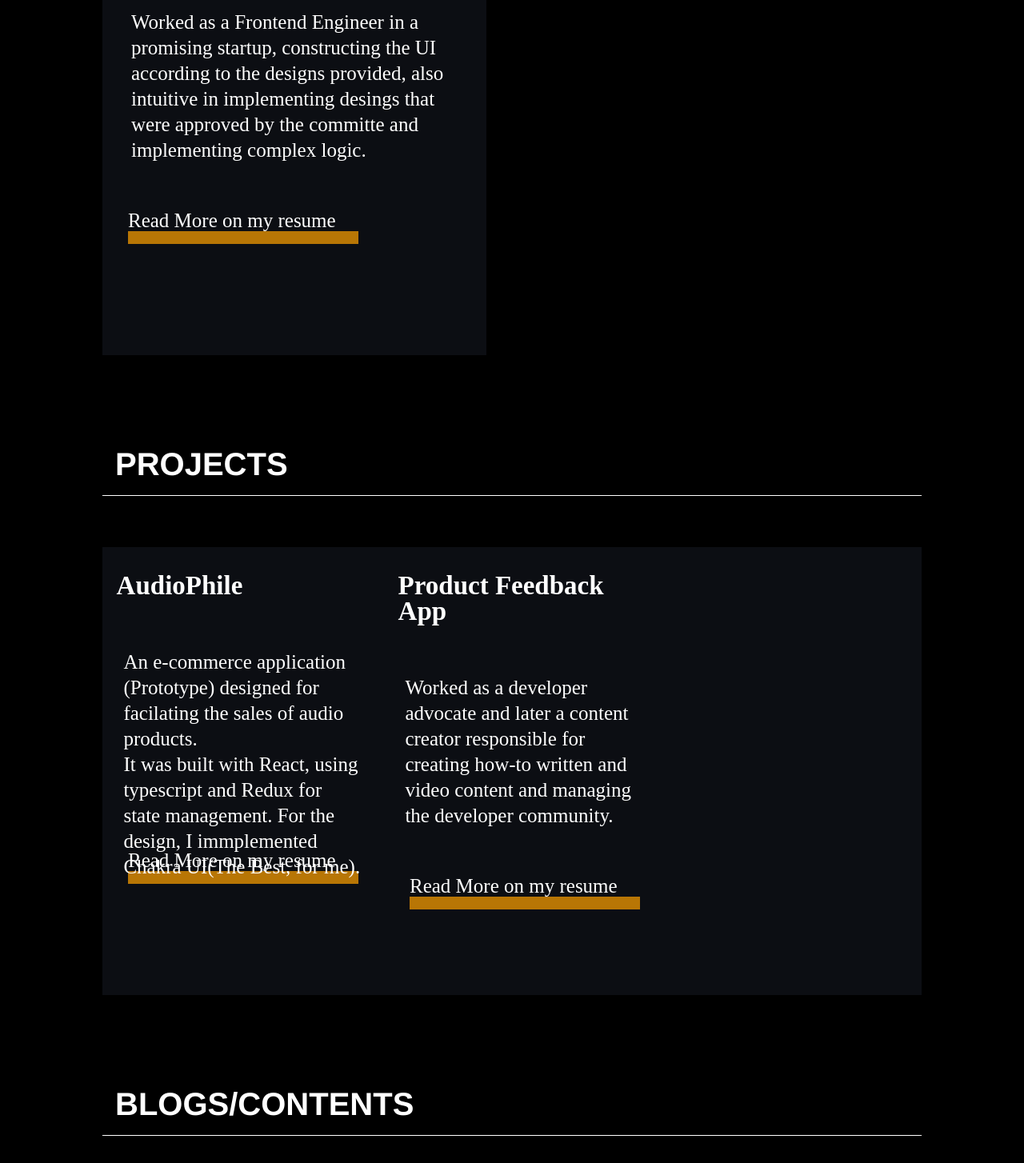
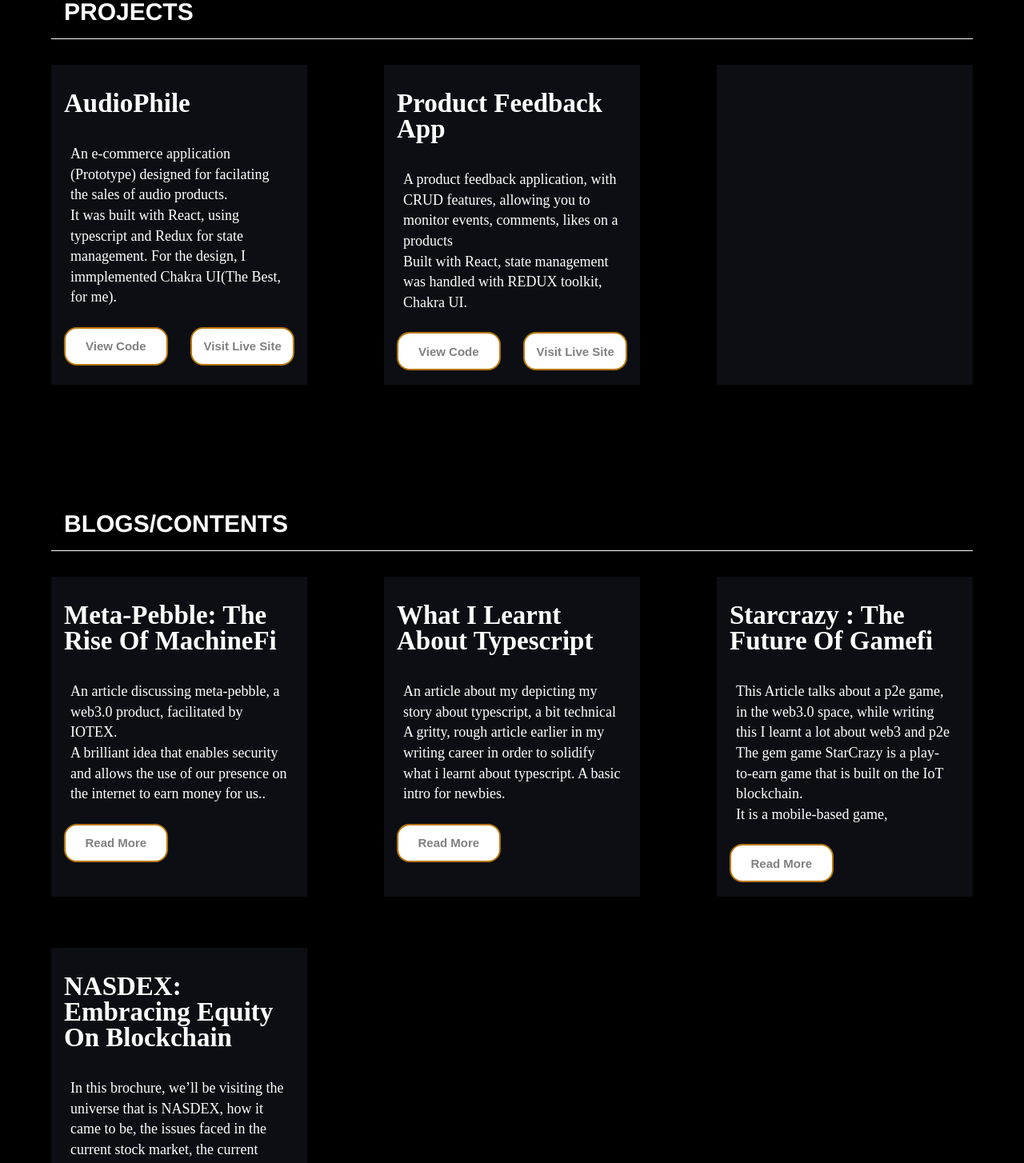
Before and after one commit to naziiriah/Portfolio-Web, a React (Create React App) app: page / in a window 1280 px wide. Shown: the part 1330-2784 px from the top of the page at 80% size. Built offline with nearby package versions, Linux system fonts and the light colour scheme.

Commit message:
Content completed!!!

```diff
--- a/src/Index.page.js
+++ b/src/Index.page.js
@@ -15,7 +15,6 @@ const Header = () => {
             <br/>
                 Extremely skilled at my job, I am currently authoring my debut book on Building Web APIs with Python and FastAPI. I am also the creator of the FastAPI and MongoDB boilerplate and a co-author of the open source BuyCoins SDK, both written in Python.
             <br/>
-            <br />
                 Occasionally, I write about my technical exploits and random technical topics on my blog.
             </p>
 
@@ -57,18 +56,28 @@ const Body = () => {
                         For the design, I immplemented Chakra UI(The Best, for me).
                         </p>
 
-                        <p  className="project__work_info__resume">Read More on my resume</p>
+                        <div className="project__work_view">
+                            <button className="project__work_view_btn">view code</button>
+                            <button className="project__work_view_btn">Visit live site</button>
+                        </div>
                     </div>
+
                     <div className="project__work_info">
                         <h1 className="project__work_info__company">Product Feedback App</h1>
                         <p className="project__work_info__description">
-                            Worked as a developer advocate and later a content creator responsible for creating how-to written and video content and managing the developer community.
+                           A product feedback application, with CRUD features, allowing you to monitor events, comments, likes on a products
+                            <br />
+                            Built with React, state management was handled with REDUX toolkit, Chakra UI.
                         </p>
-                        <p  className="project__work_info__resume">Read More on my resume</p>
+                        <div className="project__work_view">
+                            <button className="project__work_view_btn">view code</button>
+                            <button className="project__work_view_btn">Visit live site</button>
+                        </div>
                     </div>
+
                     <div className="project__work_info">
+                    </div>
 
-                    </div>
                 </section>
             </article>
             <article className="projects__blogs">
@@ -76,21 +85,69 @@ const Body = () => {
                 <h1 className="projects__work_title">Blogs/Contents</h1>
                 <p className="project__work_line"></p>
                 <section className="projects__grid">
-                    <div className="project__work_info">
+
+                        <div className="project__work_info">
+                            <h1 className="project__work_info__company">Meta-Pebble: The rise of MachineFi</h1>
+                            <p className="project__work_info__description">
+                                An article discussing meta-pebble, a web3.0 product,  facilitated by IOTEX.
+                                <br />
+
+                                 A brilliant idea that enables security and allows the use of our presence on the internet
+                                 to earn money for us..
+                            </p>
+                            <div className="project__work_view">
+                            <button className="project__work_view_btn">Read more</button>
+
+                        </div>
+
 
                     </div>
                     <div className="project__work_info">
+                            <h1 className="project__work_info__company">What I Learnt About Typescript</h1>
+                            <p className="project__work_info__description">
+                                An article about my depicting my story about typescript, a bit technical
+                                A gritty, rough article earlier in my writing career in order to solidify what i learnt about typescript.
+                                A basic intro for newbies.
+                            </p>
+                            <div className="project__work_view">
+                            <button className="project__work_view_btn">Read more</button>
+
+                        </div>
 
                     </div>
+
                     <div className="project__work_info">
+                            <h1 className="project__work_info__company">Starcrazy : The Future Of Gamefi</h1>
+                            <p className="project__work_info__description">
+                                This Article talks about a p2e game, in the web3.0 space, while writing this I learnt a lot about web3 and p2e
+                                <br /> The gem game StarCrazy is a play-to-earn game that is built on the IoT blockchain.
+
+                                <br />
+                                It is a mobile-based game,
+
+
+                            </p>
+                            <div className="project__work_view">
+                            <button className="project__work_view_btn">Read more</button>
+
+                        </div>
 
                     </div>
                 </section>
                 <section className="projects__grid">
-                    <div className="project__work_info">
+                <div className="project__work_info">
+                            <h1 className="project__work_info__company">NASDEX: Embracing Equity on Blockchain</h1>
+                            <p className="project__work_info__description">
+                            In this brochure, we’ll be visiting the universe that is NASDEX,
+                            how it came to be, the issues faced in the current stock market,
 
-                    </div>
-                    <div className="project__work_info">
+                            the current system using blockchain technology.
+
+                            </p>
+                            <div className="project__work_view">
+                            <button className="project__work_view_btn">Read more</button>
+
+                        </div>
 
                     </div>
                 </section>
--- a/src/styles/index.css
+++ b/src/styles/index.css
@@ -5,7 +5,7 @@
 
 .main {
   width: 100%;
-  height: 60rem;
+  height: 40rem;
   background-color: #0c0e13;
 }
 
@@ -17,12 +17,12 @@
 
 .main__head_empty {
   width: 100%;
-  height: 8rem;
+  height: 3rem;
 }
 
 .main__head_logo {
-  width: 15rem;
-  height: 15rem;
+  width: 10rem;
+  height: 10rem;
   margin: auto;
   border-radius: 50%;
   background-image: url("../images/unnamed (2).jpg");
@@ -31,7 +31,7 @@
 }
 
 .main__head_name {
-  margin-top: 3rem;
+  margin-top: 2rem;
   text-align: center;
   width: 100%;
   line-height: 1rem;
@@ -44,11 +44,11 @@
 
 .main__head_introduction {
   width: 70%;
-  line-height: 2.1rem;
+  line-height: 2rem;
   text-align: center;
   margin: auto;
   color: #fff;
-  font-size: 25px;
+  font-size: 20px;
   margin-top: 3rem;
 }
 
@@ -116,20 +116,20 @@
 }
 
 .projects {
-  height: 200rem;
+  height: 150rem;
   width: 100%;
   background-color: #000;
 }
 
 .projects__work {
-  width: 80%;
-  height: 50rem;
+  width: 90%;
+  height: 40rem;
   margin: auto;
 }
 
 .projects__work_title {
   color: #fff;
-  font-size: 40px;
+  font-size: 30px;
   text-transform: uppercase;
   font-family: 'Franklin Gothic Medium', 'Arial Narrow', Arial, sans-serif;
   font-weight: 600;
@@ -144,9 +144,9 @@
 }
 
 .project__work_info {
-  height: 35rem;
-  width: 30rem;
-  margin: 4rem 0rem;
+  height: 25rem;
+  width: 20rem;
+  margin: 2rem 0rem;
   color: #fff;
   background-color: #0C0E13;
 }
@@ -163,16 +163,15 @@
 
 .project__work_info__description {
   width: 85%;
-  height: 7rem;
-  line-height: 2rem;
-  font-size: 25px;
-  margin: 2rem auto;
+  line-height: 1.6rem;
+  font-size: 18px;
+  margin: 0.2rem auto;
 }
 
 .project__work_info__resume {
   width: 18rem;
   line-height: 1rem;
-  margin: 9rem 2rem;
+  margin: 1rem;
   height: 1.3rem;
   color: #fff;
   font-size: 25px;
@@ -188,9 +187,48 @@
   border-bottom: solid #b87605 1rem;
 }
 
+.project__projects_info {
+  height: 30rem;
+  width: 20rem;
+  margin: 2rem 0rem;
+  color: #fff;
+  background-color: #0C0E13;
+}
+
+.project__work_view {
+  display: -webkit-box;
+  display: -ms-flexbox;
+  display: flex;
+  -webkit-box-pack: justify;
+      -ms-flex-pack: justify;
+          justify-content: space-between;
+  width: 90%;
+  height: 4rem;
+  margin: 1.5rem auto;
+}
+
+.project__work_view_btn {
+  height: 3rem;
+  width: 45%;
+  background-color: #fff;
+  text-transform: capitalize;
+  color: gray;
+  font-weight: 600;
+  font-size: 15px;
+  border-radius: 16px;
+  border: 2px solid #b87605;
+  cursor: pointer;
+}
+
+.project__work_view_btn:hover {
+  border: 2px solid #FFF;
+  background-color: #b87605;
+  color: #0C0E13;
+}
+
 .projects__projects {
-  width: 80%;
-  height: 50rem;
+  width: 90%;
+  height: 40rem;
   margin: auto;
 }
 
@@ -204,8 +242,8 @@
 }
 
 .projects__blogs {
-  width: 80%;
-  height: 50rem;
+  width: 90%;
+  height: 40rem;
   margin: auto;
 }
 
@@ -307,7 +345,7 @@
   }
 }
 
-@media (max-width: 900px) and (min-width: 651px) {
+@media (max-width: 950px) and (min-width: 651px) {
   .main {
     width: 100%;
     height: 60rem;
--- a/src/styles/index.scss
+++ b/src/styles/index.scss
@@ -6,8 +6,8 @@
 
 
 @mixin DesktopSectionDisplay() {
-    width: 80%;
-    height:50rem;
+    width: 90%;
+    height:40rem;
     margin:auto;
 
 }
@@ -19,7 +19,7 @@
 
 .main{
     width: 100%;
-    height:60rem;
+    height:40rem;
     background-color: hsl(223,24%,6%);
 
 }
@@ -31,12 +31,12 @@
 }
 .main__head_empty{
     width: 100%;
-    height:8rem;
+    height:3rem;
 
 }
 .main__head_logo{
-    width: 15rem;
-    height: 15rem;
+    width: 10rem;
+    height: 10rem;
     margin: auto;
     border-radius: 50%;
     background-image:url('../images/unnamed\ \(2\).jpg');
@@ -44,7 +44,7 @@
     background-repeat: no-repeat;
 }
 .main__head_name{
-    margin-top: 3rem;
+    margin-top: 2rem;
     text-align: center;
     width: 100%;
     line-height: 1rem;
@@ -57,11 +57,11 @@
 
 .main__head_introduction{
     width: 70%;
-    line-height: 2.1rem;
+    line-height: 2rem;
     text-align: center;
     margin: auto;
     color:#fff;
-    font-size: 25px;
+    font-size: 20px;
     margin-top:3rem;
 }
 
@@ -112,7 +112,7 @@ border: .5rem solid #b87605;
     }
 }
 .projects{
-    height: 200rem;
+    height: 150rem;
     width: 100%;
     background-color: #000;
 }
@@ -121,7 +121,7 @@ border: .5rem solid #b87605;
 }
 .projects__work_title{
     color:#fff;
-    font-size: 40px;
+    font-size: 30px;
     text-transform: uppercase;
     font-family: 'Franklin Gothic Medium', 'Arial Narrow', Arial, sans-serif;
     font-weight: 600;
@@ -134,9 +134,9 @@ border: .5rem solid #b87605;
     background-color: #fff;
 }
 .project__work_info{
-    height:35rem;
-    width:30rem;
-    margin:4rem 0rem;
+    height:25rem;
+    width:20rem;
+    margin:2rem 0rem;
     color:#fff;
     background-color:#0C0E13;
 
@@ -152,15 +152,14 @@ border: .5rem solid #b87605;
 }
 .project__work_info__description{
     width: 85%;
-    height:7rem;
-    line-height: 2rem;
-    font-size: 25px;
-    margin: 2rem auto;
+    line-height: 1.6rem;
+    font-size: 18px;
+    margin: 0.2rem auto;
 }
 .project__work_info__resume{
     width:18rem;
     line-height: 1rem;
-    margin: 9rem 2rem;
+    margin: 1rem;
     height:1.3rem;
     color:#fff;
     font-size: 25px;
@@ -174,6 +173,39 @@ border: .5rem solid #b87605;
     margin-bottom: 0rem;
     line-height: 0rem;
     border-bottom: solid #b87605 1rem;
+}
+.project__projects_info{
+    height:30rem;
+    width:20rem;
+    margin:2rem 0rem;
+    color:#fff;
+    background-color:#0C0E13;
+
+}
+.project__work_view{
+    display: flex;
+    justify-content: space-between;
+    width: 90%;
+    height:4rem;
+    margin:1.5rem auto;
+}
+.project__work_view_btn{
+    height:3rem;
+    width:45%;
+    background-color: #fff;
+    text-transform: capitalize;
+    color:gray;
+    font-weight: 600;
+    font-size: 15px;
+    border-radius: 16px;
+    border:2px solid #b87605;
+    cursor: pointer;
+}
+.project__work_view_btn:hover{
+    border:2px solid #FFF;
+    background-color: #b87605;
+    color:#0C0E13;
+
 }
 
 .projects__projects{
@@ -288,7 +320,7 @@ border: .5rem solid #b87605;
     }
 }
 // md-breakpoint;
-@media (max-width:900px) and (min-width:651px ){
+@media (max-width:950px) and (min-width:651px ){
     .main{
     width:100%;
     height:60rem;
```
Also changed, not shown: src/images/audiophile.JPG (added), 1 other file (tests, documents, lock files or other folders).
